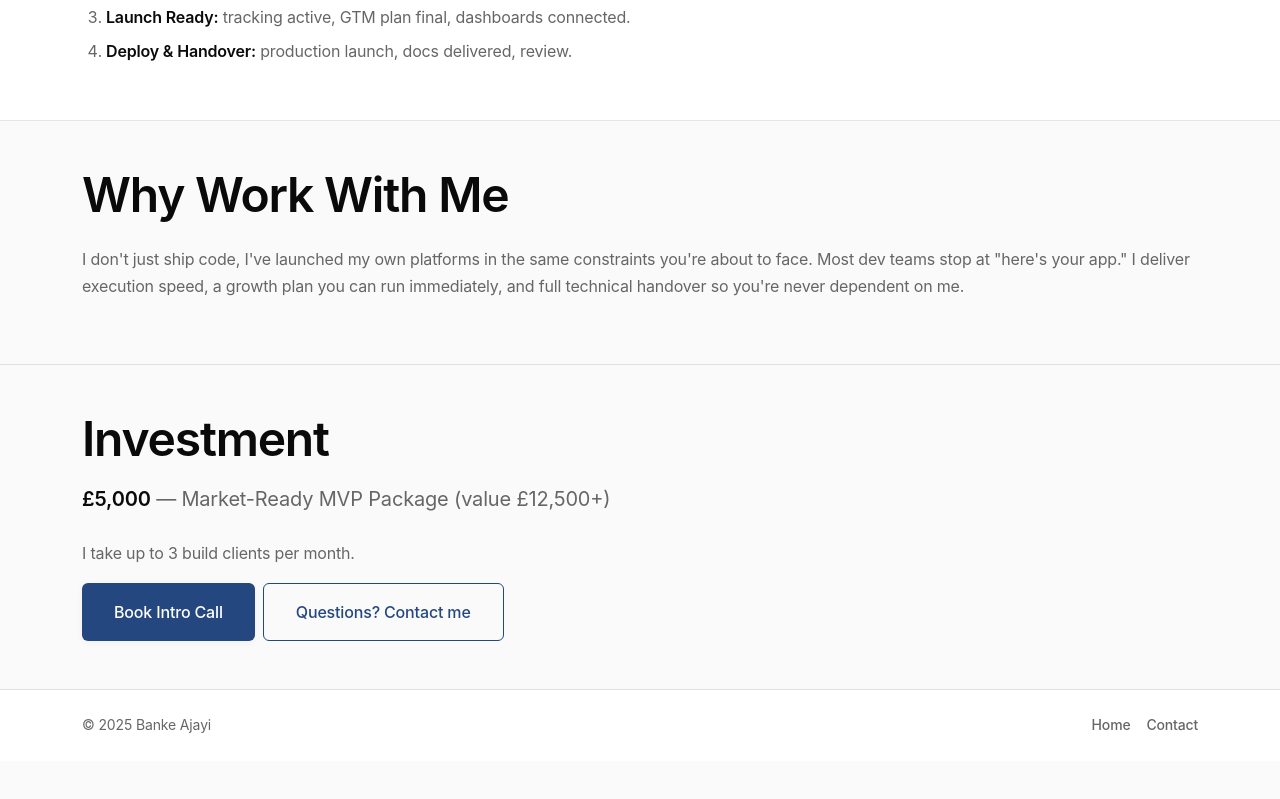
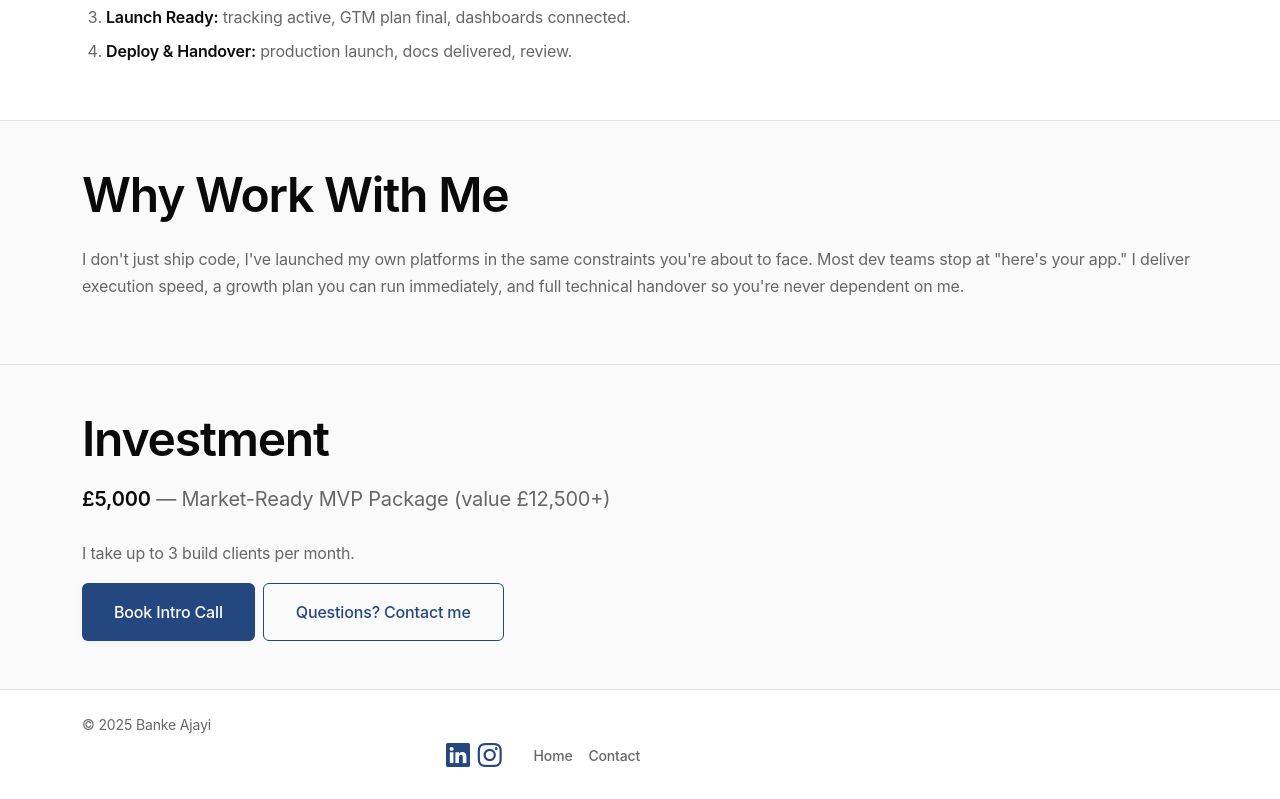
Before and after one commit to banke-a/banke-website, a plain HTML site: page mvp-package.html in a window 1280 px wide. Shown: the part 1154-1953 px from the top of the page. Before the commit the page ends 1915 px from the top, so only its background shows below. Drawn offline with nearby package versions, Linux system fonts and the light colour scheme.

Commit message:
Update mvp-package.html

```diff
--- a/mvp-package.html
+++ b/mvp-package.html
@@ -12,6 +12,7 @@
   <meta property="og:image" content="https://bankeajayi.com/assets/og-image.jpg" />
   <link rel="icon" href="assets/favicon.png" />
   <link href="https://cdn.jsdelivr.net/npm/bootstrap@5.3.3/dist/css/bootstrap.min.css" rel="stylesheet" />
+  <link rel="stylesheet" href="https://cdn.jsdelivr.net/npm/bootstrap-icons@1.11.0/font/bootstrap-icons.css">
   <link href="assets/style.css" rel="stylesheet" />
 </head>
 <body>
@@ -120,9 +121,21 @@
 <footer class="py-4 border-top">
   <div class="container d-flex justify-content-between align-items-center">
     <small>© <span id="y"></span> Banke Ajayi</small>
-    <div class="d-flex gap-3">
-      <a href="index.html" class="text-decoration-none">Home</a>
-      <a href="contact.html" class="text-decoration-none">Contact</a>
+    </div>
+    <div class="col-md-6 text-md-end">
+        <div class="d-flex gap-3 justify-content-md-end justify-content-start align-items-center">
+          <!-- Social Icons -->
+          <div class="social-icons d-flex gap-2 me-3">
+            <a href="https://www.linkedin.com/in/bankeajayi/" target="_blank" rel="noopener" title="LinkedIn">
+              <i class="bi bi-linkedin"></i>
+            </a>
+            <a href="https://www.instagram.com/_bankeajayi/" target="_blank" rel="noopener" title="Instagram">
+              <i class="bi bi-instagram"></i>
+            </a>
+          </div>
+          <!-- Nav Links -->
+          <a href="index.html" class="text-decoration-none">Home</a>
+          <a href="contact.html" class="text-decoration-none">Contact</a>
     </div>
   </div>
 </footer>
```
